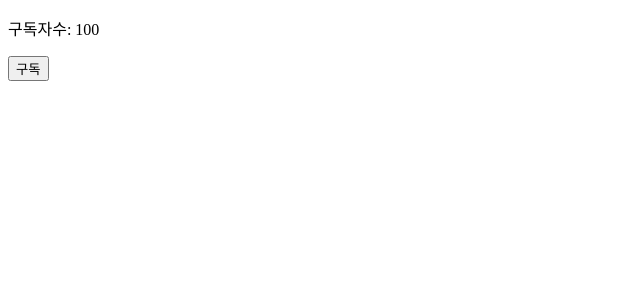
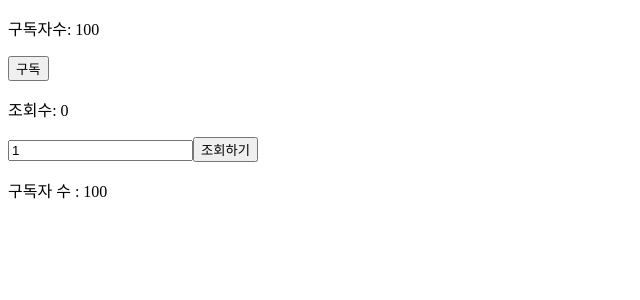
Before and after one commit to duyankim/react_learning, a React (Create React App) app: page / in a window 1280 px wide. Shown: the top 300 px of the page, without its empty margins (0-640 px from the left). Built offline with nearby package versions, Linux system fonts and the light colour scheme.

Commit message:
views, display 컴포넌트 추가, rootReducer 사용

```diff
--- a/package.json
+++ b/package.json
@@ -12,7 +12,8 @@
     "react-dom": "17.0.1",
     "react-redux": "7.2.2",
     "react-scripts": "4.0.0",
-    "redux": "4.0.5"
+    "redux": "4.0.5",
+    "redux-devtools-extension": "2.13.8"
   },
   "devDependencies": {
     "typescript": "4.1.3"
--- a/src/App.js
+++ b/src/App.js
@@ -2,12 +2,16 @@ import React from "react";
 import { Provider } from "react-redux";
 import store from "./redux/store";
 import Subscribers from "./components/Subscribers";
+import Views from "./components/Views";
+import Display from "./components/Display";
 
 function App() {
   return (
     <Provider store={store}>
       <div className="App">
         <Subscribers />
+        <Views />
+        <Display />
       </div>
     </Provider>
   );
--- /dev/null
+++ b/src/components/Display.js
@@ -0,0 +1,17 @@
+import { connect } from "react-redux";
+
+const Display = ({ count }) => {
+  return (
+    <div>
+      <p>구독자 수 : {count}</p>
+    </div>
+  );
+};
+
+const mapStateToProps = ({ subscribers }) => {
+  return {
+    count: subscribers.count
+  };
+};
+
+export default connect(mapStateToProps)(Display);
--- a/src/components/Subscribers.js
+++ b/src/components/Subscribers.js
@@ -1,18 +1,18 @@
 import { connect } from "react-redux";
-import { addSubscriber } from "../redux/subscribers/actions";
+import { addSubscriber } from "../redux";
 
 const Subscribers = ({ count, addSubscriber }) => {
   return (
-    <div className="items">
+    <div>
       <p>구독자수: {count} </p>
       <button onClick={() => addSubscriber()}>구독</button>
     </div>
   );
 };
 
-const mapStateToProps = (state) => {
+const mapStateToProps = ({ subscribers }) => {
   return {
-    count: state.count
+    count: subscribers.count
   };
 };
 
--- /dev/null
+++ b/src/components/Views.js
@@ -0,0 +1,30 @@
+import { connect } from "react-redux";
+import { addView } from "../redux";
+import React, { useState } from "react";
+
+const Views = ({ count, addView }) => {
+  const [number, setNumber] = useState(1);
+  return (
+    <div>
+      <p>조회수: {count} </p>
+      <input
+        type="text"
+        value={number}
+        onChange={(e) => setNumber(e.target.value)}
+      />
+      <button onClick={() => addView(number)}>조회하기</button>
+    </div>
+  );
+};
+
+const mapStateToProps = ({ views }) => {
+  return {
+    count: views.count
+  };
+};
+
+const mapDispatchToProps = {
+  addView: (number) => addView(number)
+};
+
+export default connect(mapStateToProps, mapDispatchToProps)(Views);
--- /dev/null
+++ b/src/redux/index.js
@@ -0,0 +1,2 @@
+export { addSubscriber, removeSubscriber } from "./subscribers/actions";
+export { addView } from "./views/actions";
--- /dev/null
+++ b/src/redux/rootReducer.js
@@ -0,0 +1,10 @@
+import { combineReducers } from "redux";
+import subscribersReducer from "./subscribers/reducer";
+import viewsReducer from "./views/reducer";
+
+const rootReducer = combineReducers({
+  views: viewsReducer,
+  subscribers: subscribersReducer
+});
+
+export default rootReducer;
--- a/src/redux/store.js
+++ b/src/redux/store.js
@@ -1,6 +1,7 @@
 import { createStore } from "redux";
-import subscribersReducer from "./subscribers/reducer";
+import rootReducer from "./rootReducer";
+import { composeWithDevTools } from "redux-devtools-extension";
 
-const store = createStore(subscribersReducer);
+const store = createStore(rootReducer, composeWithDevTools());
 
 export default store;
--- /dev/null
+++ b/src/redux/views/actions.js
@@ -0,0 +1,8 @@
+import { ADD_VIEW } from "./type";
+
+export const addView = (number) => {
+  return {
+    type: ADD_VIEW,
+    payload: Number(number)
+  };
+};
--- /dev/null
+++ b/src/redux/views/reducer.js
@@ -0,0 +1,19 @@
+import { ADD_VIEW } from "./type";
+
+const initialView = {
+  count: 0
+};
+
+const viewsReducer = (state = initialView, action) => {
+  switch (action.type) {
+    case ADD_VIEW:
+      return {
+        ...state,
+        count: state.count + action.payload
+      };
+    default:
+      return state;
+  }
+};
+
+export default viewsReducer;
--- /dev/null
+++ b/src/redux/views/type.js
@@ -0,0 +1 @@
+export const ADD_VIEW = "ADD_VIEW";
```
